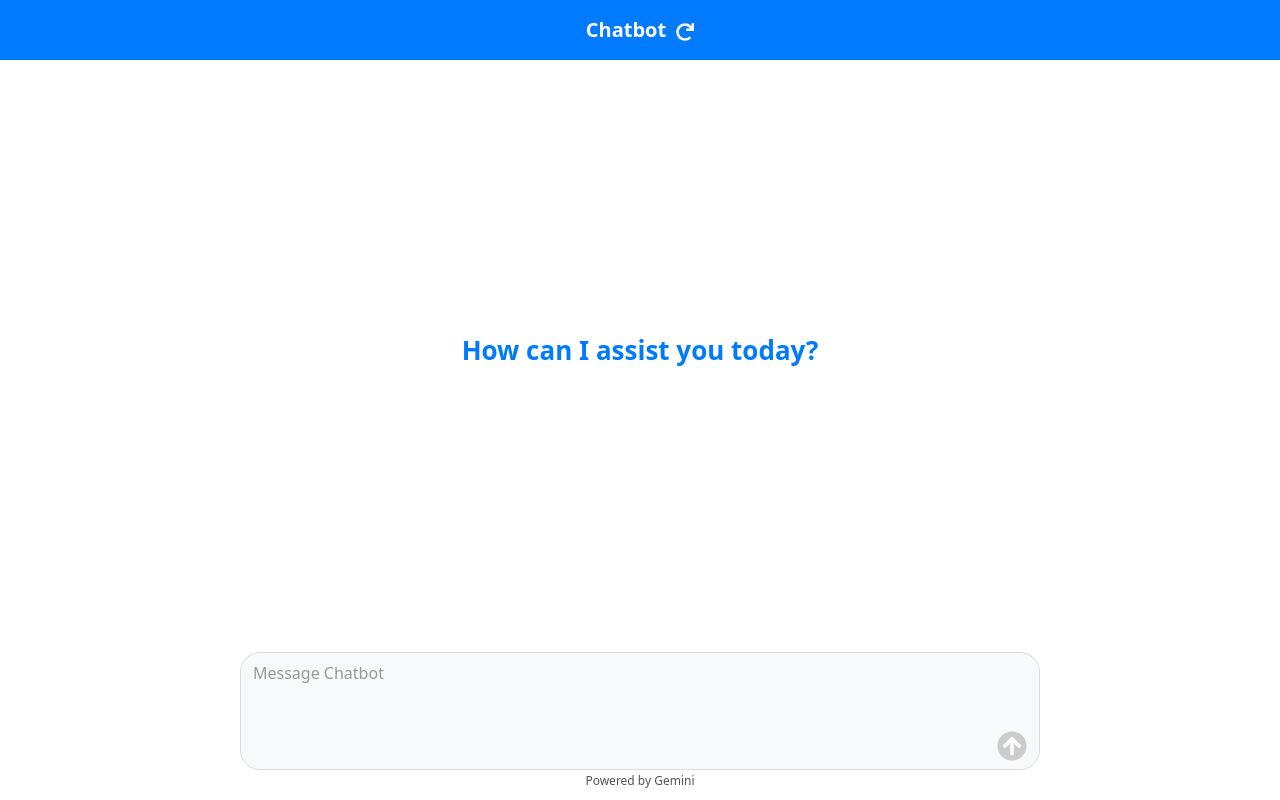
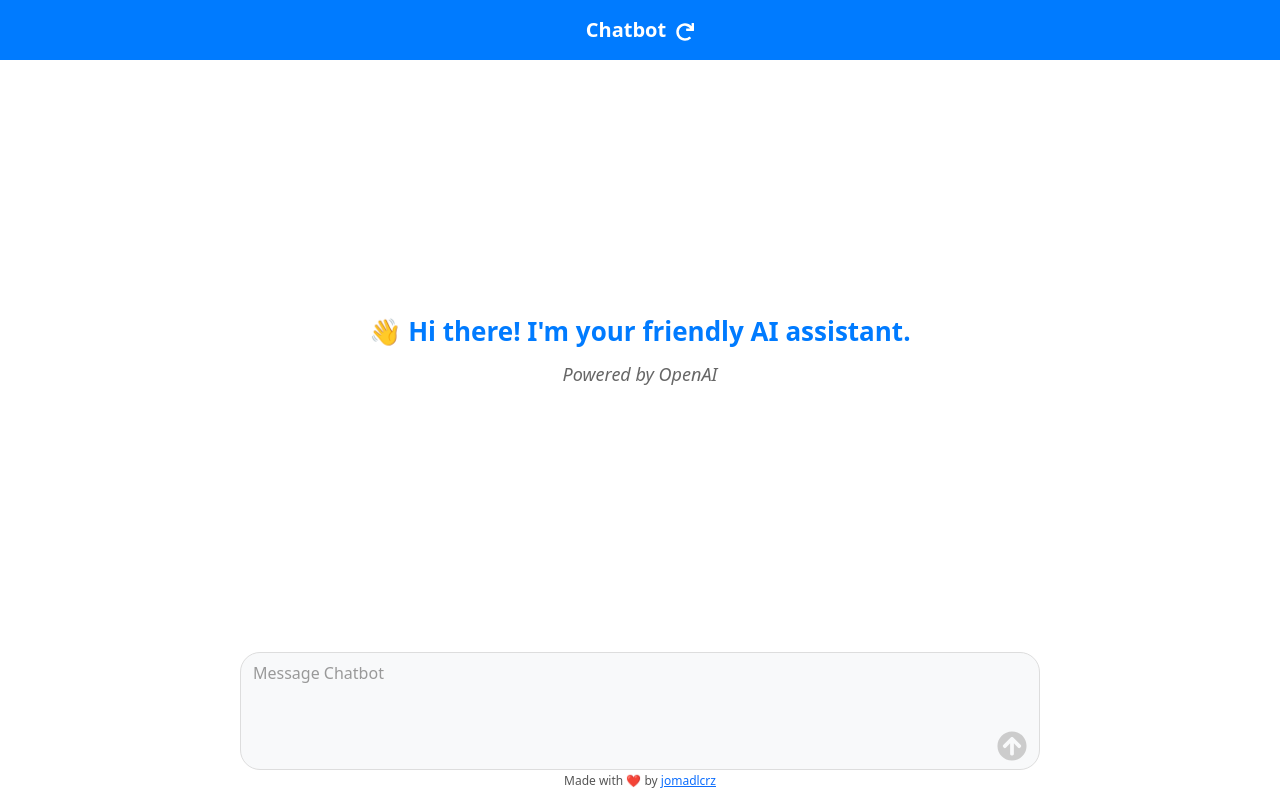
Before and after one commit to jomadlcrz/Chatbot_Vite_React, a React (Vite) app: page / in a window 1280 px wide. Built offline with nearby package versions, Linux system fonts and the light colour scheme.

Commit message:
Update dependencies and refactor chatbot to use OpenAI API; enhance UI with new styles and messages.

```diff
--- a/package.json
+++ b/package.json
@@ -10,12 +10,12 @@
     "preview": "vite preview"
   },
   "dependencies": {
-    "@google/generative-ai": "^0.21.0",
     "bootstrap": "^5.3.5",
     "dompurify": "^3.2.4",
     "highlight.js": "^11.11.1",
     "katex": "^0.16.21",
     "marked": "^15.0.7",
+    "openai": "^4.28.0",
     "react": "^19.1.0",
     "react-bootstrap": "^2.10.9",
     "react-dom": "^19.1.0",
--- a/src/App.css
+++ b/src/App.css
@@ -173,9 +173,18 @@ textarea::placeholder {
   text-align: center;
   white-space: pre-wrap;
   display: flex;
+  flex-direction: column;
   align-items: center;
   justify-content: center;
   height: 100%;
+  gap: 10px;
+}
+
+.powered-by {
+  font-size: 18px;
+  color: #666;
+  font-weight: normal;
+  font-style: italic;
 }
 
 .footer {
--- a/src/App.jsx
+++ b/src/App.jsx
@@ -192,14 +192,15 @@ const App = () => {
     if (input.trim() === "") return;
 
     const userMessage = { role: "user", text: input.trim() };
-    setMessages((prev) => [...prev, userMessage]);
+    const updatedMessages = [...messages, userMessage];
+    setMessages(updatedMessages);
     setInput("");
     setIsLoading(true);
 
     workerRef.current.postMessage({
       input: input.trim(),
-      messages,
-      apiKey: import.meta.env.VITE_GEMINI_API_KEY,
+      messages: updatedMessages,
+      apiKey: import.meta.env.VITE_OPENAI_API_KEY,
     });
   };
 
@@ -426,7 +427,11 @@ const App = () => {
 
       <div className="chat-box" ref={chatBoxRef}>
         {messages.length === 0 && (
-          <div className="welcome-message">How can I assist you today?</div>
+          <div className="welcome-message">
+            👋 Hi there! I'm your friendly AI assistant.
+            <br />
+            <span className="powered-by">Powered by OpenAI</span>
+          </div>
         )}
         {messages.map(renderMessage)}
         {isLoading && (
@@ -500,7 +505,12 @@ const App = () => {
       </div>
 
       <div className="footer">
-        <p>Powered by Gemini</p>
+        <p>
+          Made with ❤️ by{" "}
+          <a href="https://github.com/jomadlcrz" target="_blank">
+            jomadlcrz
+          </a>
+        </p>
       </div>
     </div>
   );
--- a/src/worker.js
+++ b/src/worker.js
@@ -1,31 +1,40 @@
-import { GoogleGenerativeAI } from "@google/generative-ai";
+import OpenAI from 'openai';
 
 self.onmessage = async (event) => {
   const { input, messages, apiKey } = event.data;
 
   try {
-    const genAI = new GoogleGenerativeAI(apiKey);
-    const model = genAI.getGenerativeModel({ model: "gemini-1.5-flash" });
-
-    const chat = model.startChat({
-      history: messages.map(msg => ({
-        role: msg.role,
-        parts: [{ text: msg.text }],
-      })),
+    const openai = new OpenAI({
+      apiKey: apiKey,
+      dangerouslyAllowBrowser: true
     });
 
-    const result = await chat.sendMessageStream(input);
+    const systemMessage = {
+      role: 'system',
+      content: "You are a friendly and helpful AI assistant. Always respond in a warm, conversational tone. Use markdown formatting to make your responses more readable and engaging. When sharing code, use proper code blocks with language specification. Feel free to use emojis occasionally to make the conversation more friendly. Break down complex explanations into clear, easy-to-understand parts using bullet points or numbered lists when appropriate."
+    };
+
+    const formattedMessages = [
+      systemMessage,
+      ...messages.map(msg => ({
+        role: msg.role === 'model' ? 'assistant' : msg.role,
+        content: msg.text
+      }))
+    ];
+
+    const stream = await openai.chat.completions.create({
+      model: "gpt-4o-mini",
+      messages: formattedMessages,
+      stream: true,
+    });
+
     let responseText = '';
 
-    for await (const chunk of result.stream) {
-      const words = chunk.text().split(' ');
-
-      for (const word of words) {
-        responseText += word + ' ';
-
-        // Send response to main thread
+    for await (const chunk of stream) {
+      const content = chunk.choices[0]?.delta?.content || '';
+      if (content) {
+        responseText += content;
         postMessage({ type: 'update', text: responseText });
-
         await new Promise(resolve => setTimeout(resolve, 50));
       }
     }
```
Also changed, not shown: 1 other file (tests, documents, lock files or other folders).
